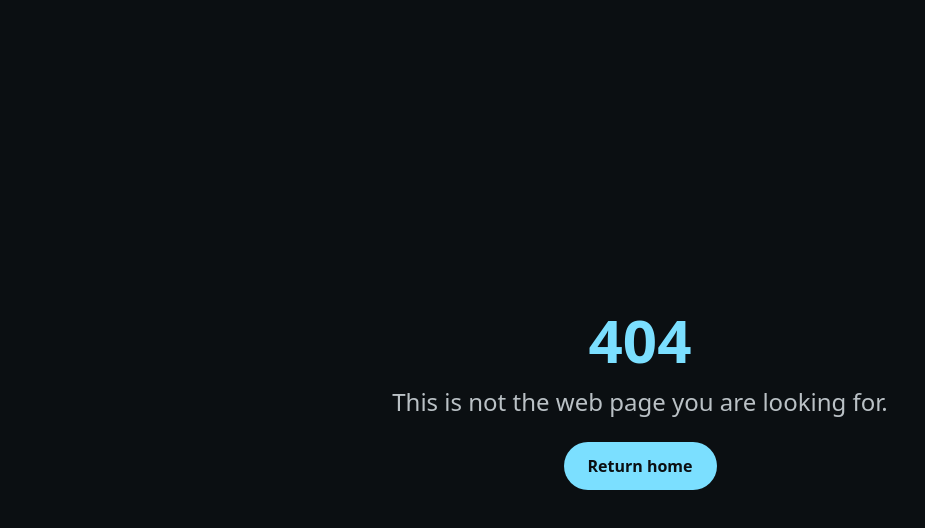
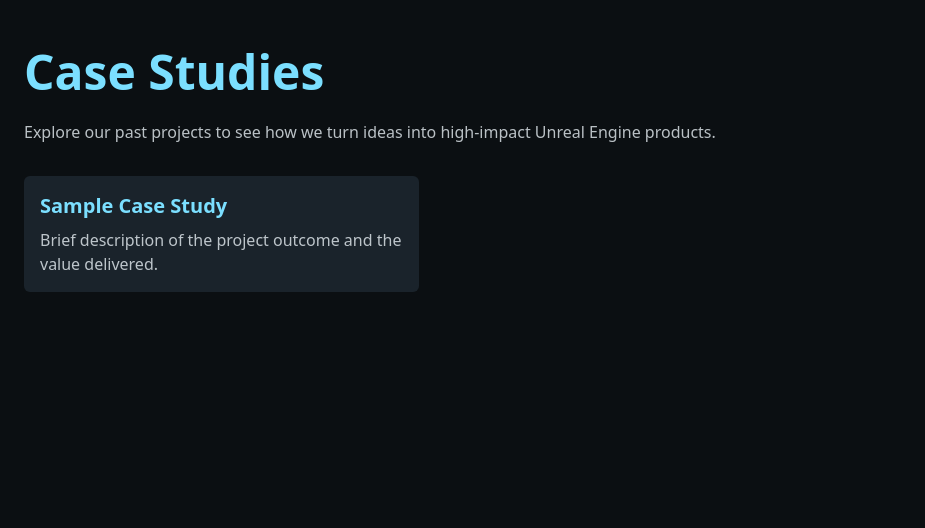
Before and after one commit to LarionS/Playframe, a Next.js app: page /case-studies in a window 1280 px wide. Before the commit this address had no page. Shown: the top 528 px of the page, without its empty margins (0-925 px from the left). Built offline with nearby package versions, Linux system fonts and the light colour scheme.

Commit message:
Create page.tsx

```diff
--- /dev/null
+++ b/src/app/case-studies/page.tsx
@@ -0,0 +1,33 @@
+import type { Metadata } from 'next';
+
+export const metadata: Metadata = {
+  title: 'Case Studies | Playframe',
+  description: 'Explore how Playframe delivers high-impact Unreal Engine solutions.',
+};
+
+const cases = [
+  {
+    title: 'Sample Case Study',
+    excerpt: 'Brief description of the project outcome and the value delivered.',
+    slug: 'sample-case-study',
+  },
+];
+
+export default function CaseStudies() {
+  return (
+    <main className="bg-ink min-h-screen text-cloud px-6 py-12">
+      <h1 className="text-4xl md:text-5xl font-bold mb-6 text-accent">Case Studies</h1>
+      <p className="text-cloud/80 mb-8 max-w-3xl">
+        Explore our past projects to see how we turn ideas into high-impact Unreal Engine products.
+      </p>
+      <div className="grid gap-6 md:grid-cols-2 lg:grid-cols-3">
+        {cases.map((cs) => (
+          <a key={cs.slug} href={`/case-studies/${cs.slug}`} className="block bg-slate p-4 rounded-md hover:bg-slate/80 transition-colors">
+            <h2 className="text-xl font-semibold mb-2 text-accent">{cs.title}</h2>
+            <p className="text-cloud/80">{cs.excerpt}</p>
+          </a>
+        ))}
+      </div>
+    </main>
+  );
+}
```
